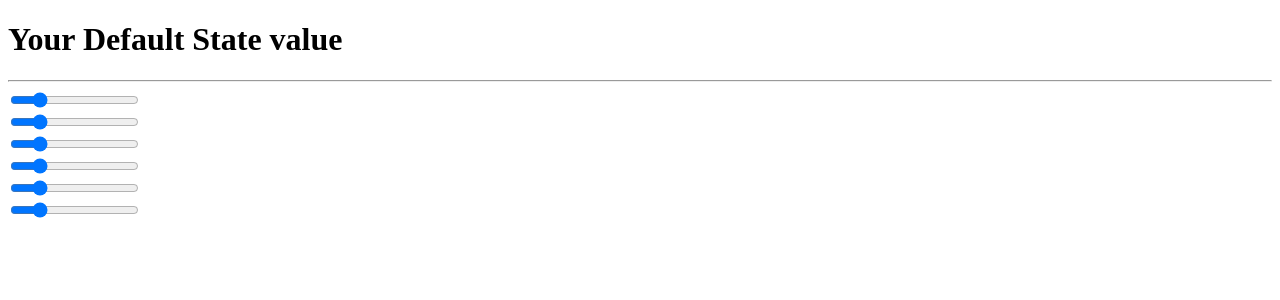
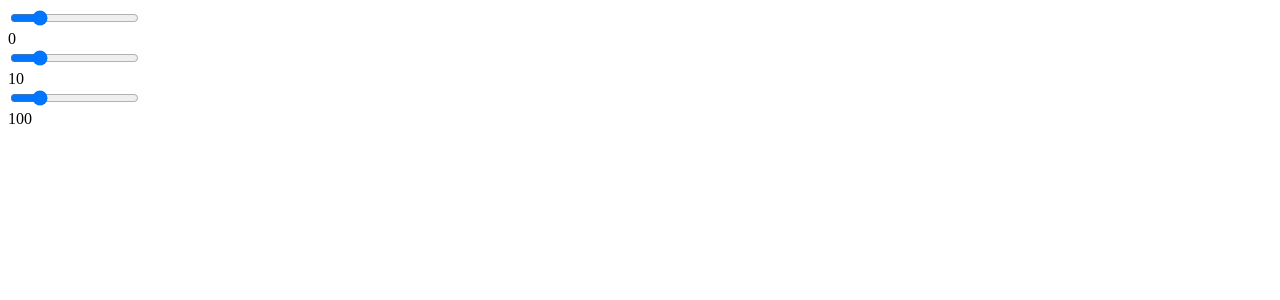
Before and after one commit to muhilham/react-es6, a React app: page / in a window 1280 px wide. Shown: the top 300 px of the page. Built offline with nearby package versions, Linux system fonts and the light colour scheme.

Commit message:
using referral to access components (not really clear how this shit works)

```diff
--- a/App.js
+++ b/App.js
@@ -5,28 +5,27 @@
   constructor() {
     super();
     this.state = {
-      txt: 'Your Default State value'
+      red: 0,
+      green: 10,
+      blue: 100
     }
     this.update = this.update.bind(this);
   }
 
   update(e) {
     this.setState({
-      txt: e.target.value
+      red: ReactDOM.findDOMNode(this.refs.red.refs.inp).value,
+      green: ReactDOM.findDOMNode(this.refs.green.refs.inp).value,
+      blue: ReactDOM.findDOMNode(this.refs.blue.refs.inp).value
     });
   }
 
   render() {
     return (
       <div>
-        <h1>{this.state.txt}</h1>
-        <hr/>
-        <Slide update={this.update}/>
-        <Slide update={this.update}/>
-        <Slide update={this.update}/>
-        <Slide update={this.update}/>
-        <Slide update={this.update}/>
-        <Slide update={this.update}/>
+        <Slide ref="red" update={this.update}/> {this.state.red} <br/>
+        <Slide ref="green" update={this.update}/> {this.state.green} <br/>
+        <Slide ref="blue" update={this.update}/> {this.state.blue} <br/>
       </div>
     );
   }
@@ -37,10 +36,11 @@
     return (
       <div>
         <input
-        type='range'
-        min='0'
-        max='255'
-        onChange={this.props.update} />
+          ref='inp'
+          type='range'
+          min='0'
+          max='255'
+          onChange={this.props.update} />
       </div>
     );
   }
```
